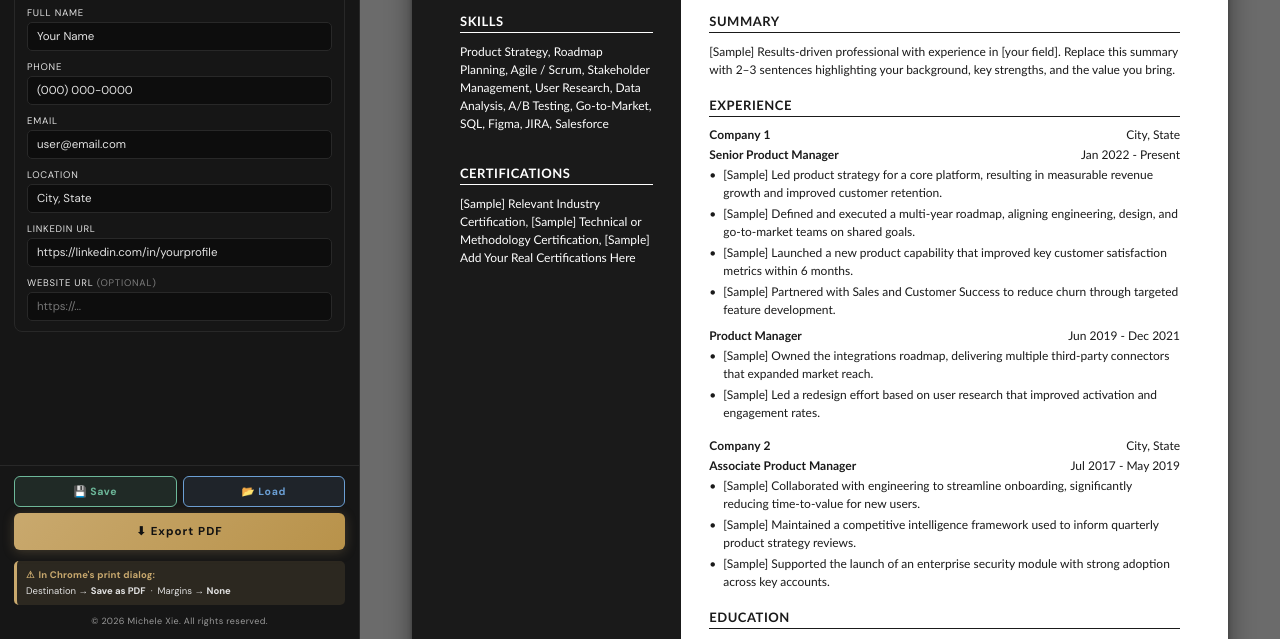
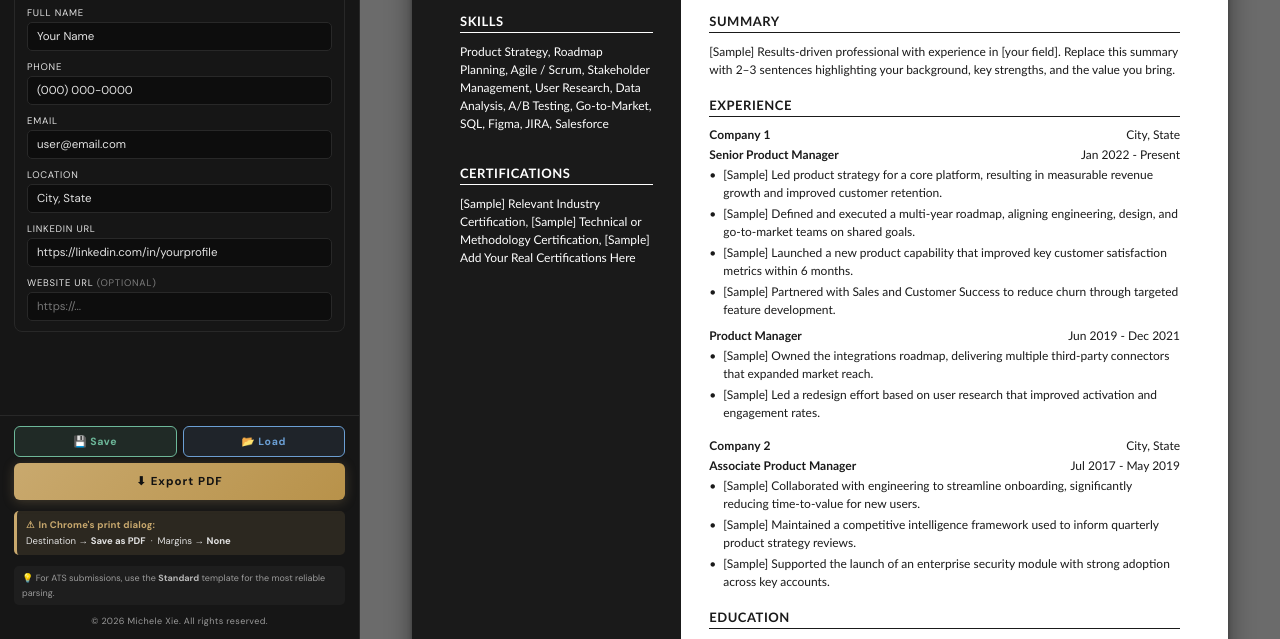
Before and after one commit to michele-xie/Resume_Design, a plain HTML site: page index.html in a window 1280 px wide. Shown: the part 161-800 px from the top of the page. Drawn offline with Linux system fonts and the light colour scheme.

Commit message:
Add files via upload

```diff
--- a/index.html
+++ b/index.html
@@ -1118,6 +1118,9 @@ input[type=range]::-webkit-slider-thumb{-webkit-appearance:none;width:13px;heigh
       <span class="pdf-reminder-icon" style="font-weight:700;margin-right:4px">⚠</span><strong class="pdf-reminder-hdr" style="letter-spacing:.02em">In Chrome's print dialog:</strong><br>
       Destination → <strong style="color:var(--txt)">Save as PDF</strong> &nbsp;·&nbsp; Margins → <strong style="color:var(--txt)">None</strong>
     </div>
+    <div style="font-size:9px;color:var(--muted);line-height:1.6;margin-top:5px;padding:5px 8px;background:var(--surf2);border-radius:5px">
+      💡 For ATS submissions, use the <strong style="color:var(--muted2)">Standard</strong> template for the most reliable parsing.
+    </div>
     <div style="text-align:center;font-size:9px;color:var(--muted);letter-spacing:.04em;margin-top:4px">© 2026 Michele Xie. All rights reserved.</div>
   </div>
 </div>
@@ -1194,7 +1197,7 @@ input[type=range]::-webkit-slider-thumb{-webkit-appearance:none;width:13px;heigh
           <strong>1.</strong> Set <strong>Destination</strong> to <strong>Save as PDF</strong> — this is critical. "Save as PDF" preserves selectable text and clickable links. Sending to a physical printer does not.<br>
           <strong>2.</strong> Set <strong>Margins</strong> to <strong>None</strong> — the app controls margins via the Page Margins settings. Adding browser margins on top will push content off-center.<br>
           <strong>3.</strong> Click <strong>Save</strong> and choose your filename.<br><br>
-          <span class="faq-tip">With these settings your PDF will have selectable text, be ATS-readable, and preserve all your margin settings.</span>
+          <span class="faq-tip">With these settings your PDF will have selectable text and preserve all your margin settings. For ATS submissions, use the <strong>Standard</strong> template for the most reliable parsing.</span>
         </div>
       </div>
 
@@ -1209,7 +1212,8 @@ input[type=range]::-webkit-slider-thumb{-webkit-appearance:none;width:13px;heigh
           <strong>Top Bar</strong> — Full-width colored header with a single-column body. ATS-friendly like Standard, with visual structure in the header. Bar height and alignment (defaults to Center) adjustable under <strong>Spacing &amp; Align → Name &amp; Heading</strong>.
         </div>
         <div class="faq-q">Which template is best for ATS?</div>
-        <div class="faq-a"><strong>Standard</strong> and <strong>Top Bar</strong> are the most ATS-friendly — single-column body that parsers read cleanly. Avoid <strong>Modern</strong> and <strong>Sidebar</strong> for automated systems as multi-column layouts can confuse content sequence.</div>
+        <div class="faq-a"><strong>Standard</strong> is the recommended template for ATS submissions — single-column, linear layout that parsers read cleanly and accurately. <strong>Top Bar</strong> is also ATS-friendly with added visual structure in the header.<br><br>
+          <strong>Modern</strong> and <strong>Sidebar</strong> use multi-column layouts optimized for human readers. Like most visually designed resume templates, multi-column layouts may cause ATS parsers to misread content sequence. Use these templates for roles where a human reviews your resume first.</div>
         <div class="faq-q">What's the difference between Modern's Name Bar and Sidebar?</div>
         <div class="faq-a">The <strong>Name Bar</strong> is the horizontal colored bar at the top (name + contact). The <strong>Sidebar</strong> is the vertical column for skills and certifications. In <strong>Design → Colors</strong>, "Name &amp; Header Bar" controls the top bar; "Sidebar" controls the column. Modern always defaults to showing contact in the Name Bar.</div>
         <div class="faq-q">Where does contact info appear on Modern?</div>
```
